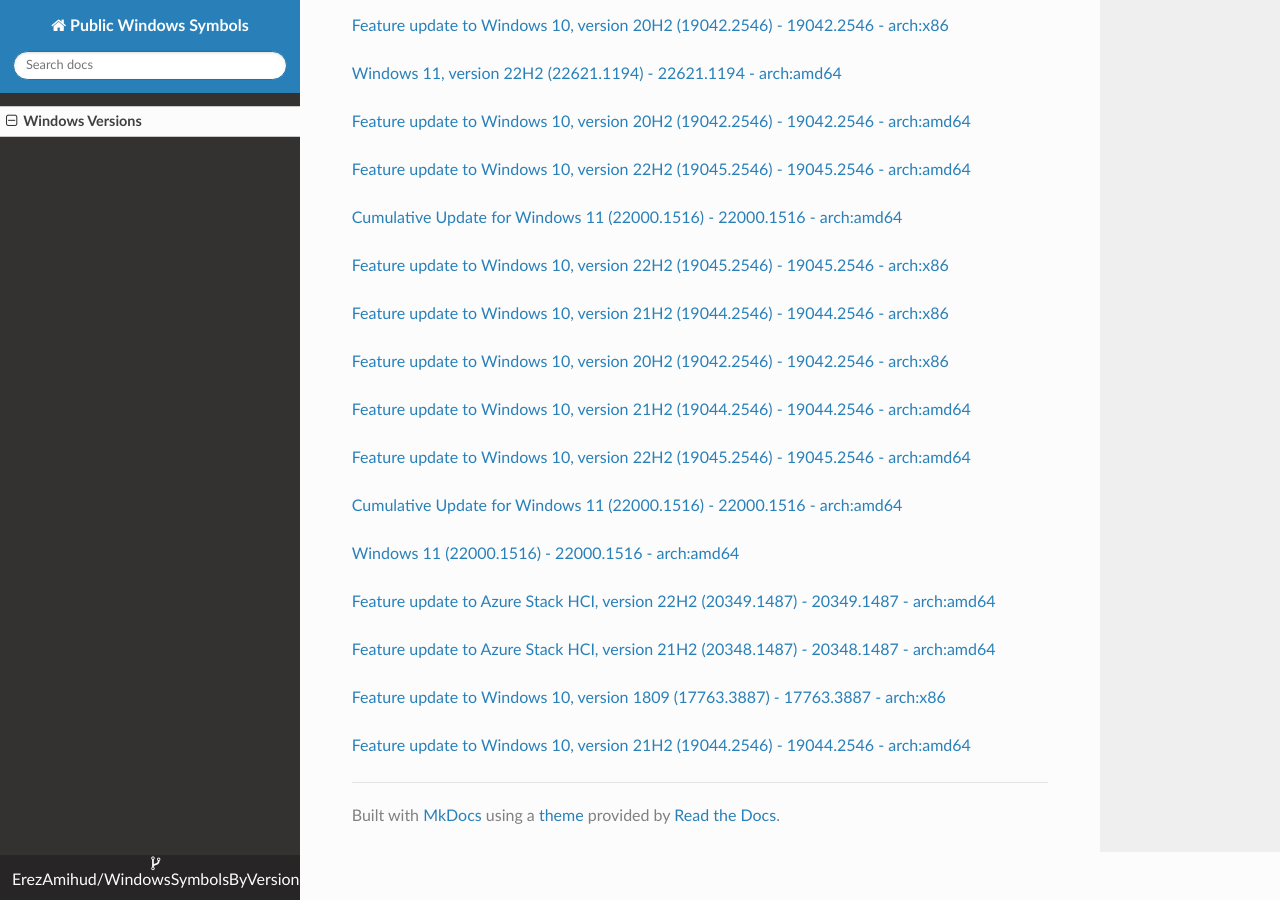
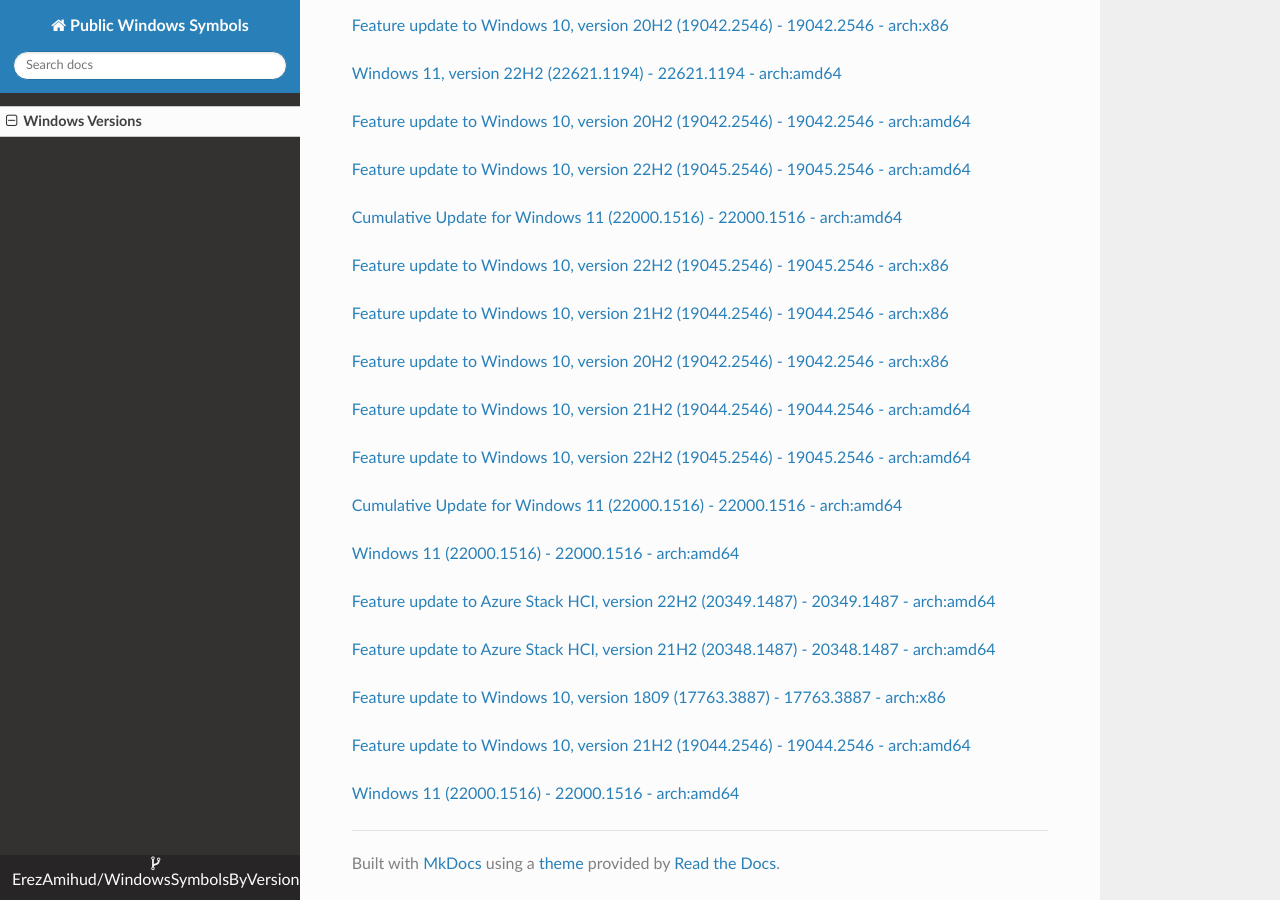
Before and after one commit to ErezAmihud/WindowsSymbolsByVersion, an MkDocs documentation site: the page built from docs/index.md, in a window 1280 px wide and 900 px high, scrolled down 40877 px. Built offline with MkDocs 1.6.1, drawn with Linux system fonts in a browser that asks for light colours; nearby versions of some CDN libraries.

Commit message:
Automated commit, add manifest for 0a870918-3dfe-4b88-b1bb-467712d0345a

```diff
--- a/docs/index.md
+++ b/docs/index.md
@@ -2389,3 +2389,6 @@
 
 
 [Feature update to Windows 10, version 21H2 (19044.2546) - 19044.2546 - arch:amd64](https://github.com/ErezAmihud/WindowsSymbolsByVersion/blob/main/manifests/7b878347-a1f0-4acc-b65a-f288339788fc.manifest)
+
+
+[Windows 11 (22000.1516) - 22000.1516 - arch:amd64](https://github.com/ErezAmihud/WindowsSymbolsByVersion/blob/main/manifests/0a870918-3dfe-4b88-b1bb-467712d0345a.manifest)
```
Also changed, not shown: process_builds.json (+1 -1 lines).
